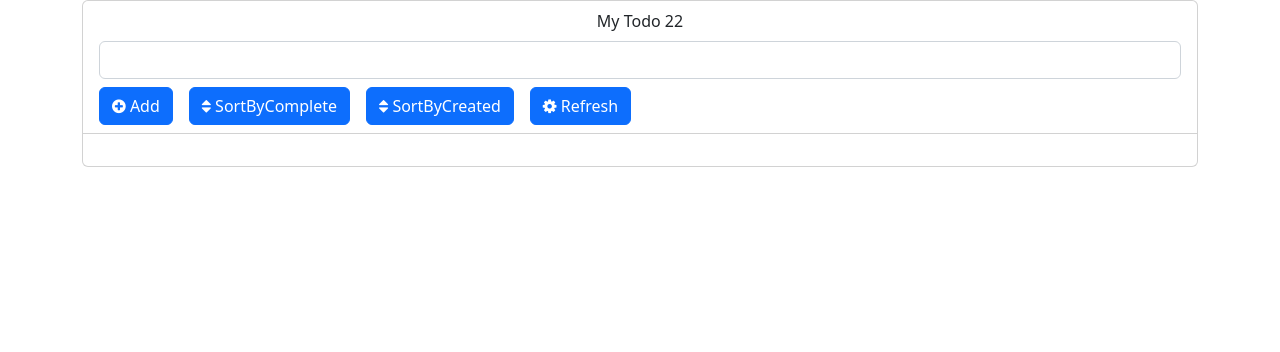
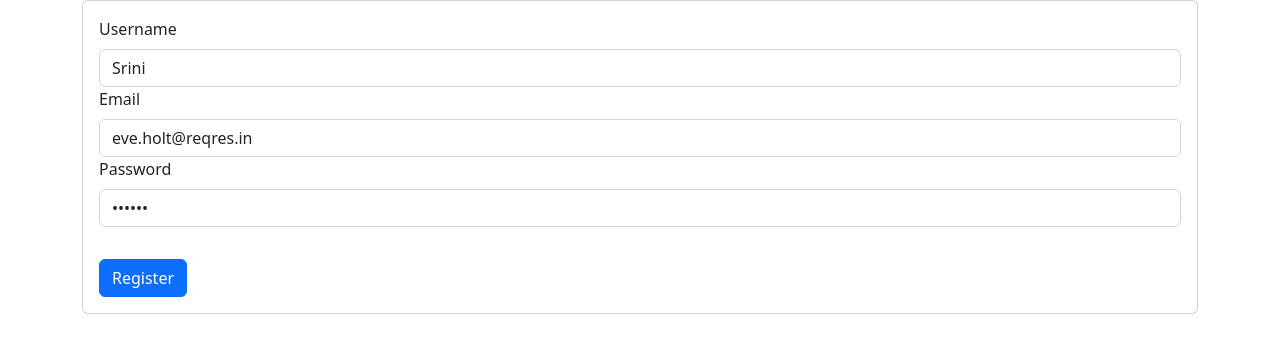
Before and after one commit to srinidevlearn/omr-learn, an Angular app: page / in a window 1280 px wide. Shown: the top 352 px of the page. Built offline with nearby package versions, Linux system fonts and the light colour scheme.

Commit message:
Reactive Forms -> formbuilder hot observable vs cold observable Services Dependency Injection
Reactive Forms -> formbuilder
hot observable vs cold observable
Services
Dependency Injection

```diff
--- a/src/app/app.component.html
+++ b/src/app/app.component.html
@@ -3,6 +3,8 @@
 
     <!-- <button type="button" class="btn btn-warning mb-2" (click)="showAndHideTodo()">Toggle Todo list</button> -->
 <!-- *ngIf="toggleTodoList" -->
-    <app-todo  [cardTitle]="setCardTitle" (sendToDoList)="captureTodo($event)"></app-todo>
+    <!-- <app-todo  [cardTitle]="setCardTitle" (sendToDoList)="captureTodo($event)"></app-todo> -->
 
+
+    <app-register-form></app-register-form>
 </div>
--- /dev/null
+++ b/src/app/components/register-form/register-form.component.html
@@ -0,0 +1,18 @@
+<div class="card">
+    <div class="card-body" *ngIf="successMessage">
+        Successfully registered
+    </div>
+    <form [formGroup]="registrationForm">
+        <div class="card-body">
+            <label class="form-label">Username</label>
+            <input type="text" class="form-control" formControlName="username">
+            <label class="form-label">Email</label>
+            <input type="text" class="form-control" formControlName="email">
+            <label class="form-label">Password</label>
+            <input type="password" class="form-control" formControlName="password">
+        </div>
+        <div class="card-body">
+            <button type="button" class="btn btn-primary" (click)="register()">Register</button>
+        </div>
+    </form>
+</div>
--- /dev/null
+++ b/src/app/components/register-form/register-form.component.ts
@@ -0,0 +1,67 @@
+import { Component, OnInit } from '@angular/core';
+import { FormBuilder, FormGroup, FormsModule } from '@angular/forms';
+import { from, of, Subject } from 'rxjs';
+import { ApiService } from 'src/app/service/api.service';
+
+@Component({
+  selector: 'app-register-form',
+  templateUrl: './register-form.component.html',
+  styleUrls: ['./register-form.component.scss'],
+})
+export class RegisterFormComponent implements OnInit {
+  registrationForm!: FormGroup;
+  makeRegisterValid: boolean = false;
+  successMessage:boolean = false;
+  constructor(public fb: FormBuilder, public api: ApiService) {}
+
+  ngOnInit(): void {
+    this.initForms();
+    this.registrationForm.valueChanges.subscribe((d) => {
+      console.log(this.registrationForm);
+    });
+
+    this.registrationForm.patchValue({
+      email:'eve.holt@reqres.in',
+      password:'pistol',
+      username:'Srini'
+    })
+  }
+
+  initForms() {
+    this.registrationForm = this.fb.group({
+      email: '',
+      password: '',
+      username: '',
+    });
+    this.samplecoldObservable();
+    this.sampleHotObservable();
+  }
+  register() {
+    this.successMessage = false;
+    let { email, password } = this.registrationForm.value;
+    //  {email:email,password:password} // es 5 way
+    //{email,password} //es 6 way
+    this.api.registration({ email, password }).subscribe((d:any) => {
+      console.log(d);
+      if(d?.token) this.successMessage = true
+    });
+  }
+
+  samplecoldObservable() {
+    const data$ = of([1, 2, 3, 4, 5]);
+    data$.subscribe((d) => {
+      console.log(d);
+    });
+  }
+
+  sampleHotObservable() {
+    let data$ = new Subject();
+
+    // let data$ = data.asObservable();
+    data$.subscribe((d) => {
+      console.log(d);
+    });
+
+    data$.next([1, 2, 3, 4]);
+  }
+}
--- /dev/null
+++ b/src/app/service/api.service.ts
@@ -0,0 +1,15 @@
+import { HttpClient } from '@angular/common/http';
+import { Injectable } from '@angular/core';
+
+@Injectable({
+  providedIn: 'root',
+})
+export class ApiService {
+  private baseURL = 'https://reqres.in/api/';
+
+  constructor(public http: HttpClient) {}
+
+  registration(data: { email: string; password: string }) {
+    return this.http.post(this.baseURL + 'register',data); // always return as an observable (type cold observable)
+  }
+}
```
Also changed, not shown: src/app/app.module.ts (+9 -3 lines), src/app/components/register-form/register-form.component.scss (added), 2 other files (tests, documents, lock files or other folders).
